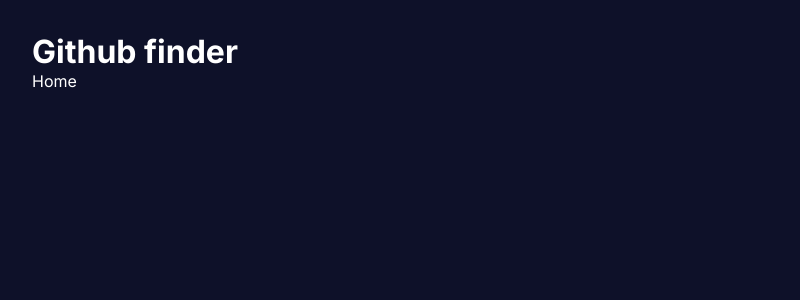
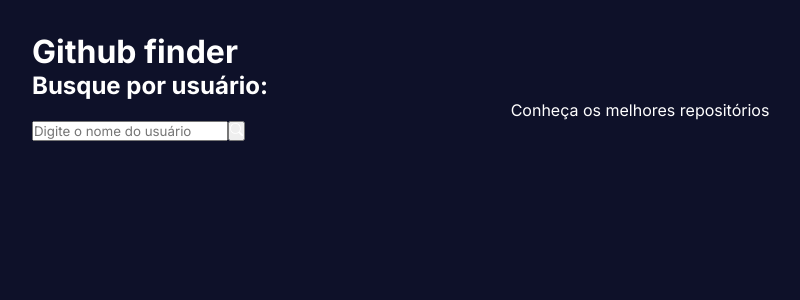
Before and after one commit to lltelles/github_finder, a React (Vite) app: page / in a window 1280 px wide. Shown: the top 300 px of the page, without its empty margins (0-800 px from the left). Built offline with nearby package versions, Linux system fonts and the light colour scheme.

Commit message:
added search component to home

```diff
--- /dev/null
+++ b/src/components/Search.tsx
@@ -0,0 +1,18 @@
+import { BsSearch } from "react-icons/bs";
+
+const Search = () => {
+  return (
+    <div>
+      <h2>Busque por usuário:</h2>
+      <p>Conheça os melhores repositórios</p>
+      <div>
+        <input type="text" placeholder="Digite o nome do usuário" />
+        <button>
+          <BsSearch />
+        </button>
+      </div>
+    </div>
+  );
+};
+
+export default Search;
--- a/src/routes/Home.tsx
+++ b/src/routes/Home.tsx
@@ -1,7 +1,10 @@
-import React from "react";
-
+import Search from "../components/Search";
 const Home = () => {
-  return <div>Home</div>;
+  return (
+    <div>
+      <Search />
+    </div>
+  );
 };
 
 export default Home;
```
